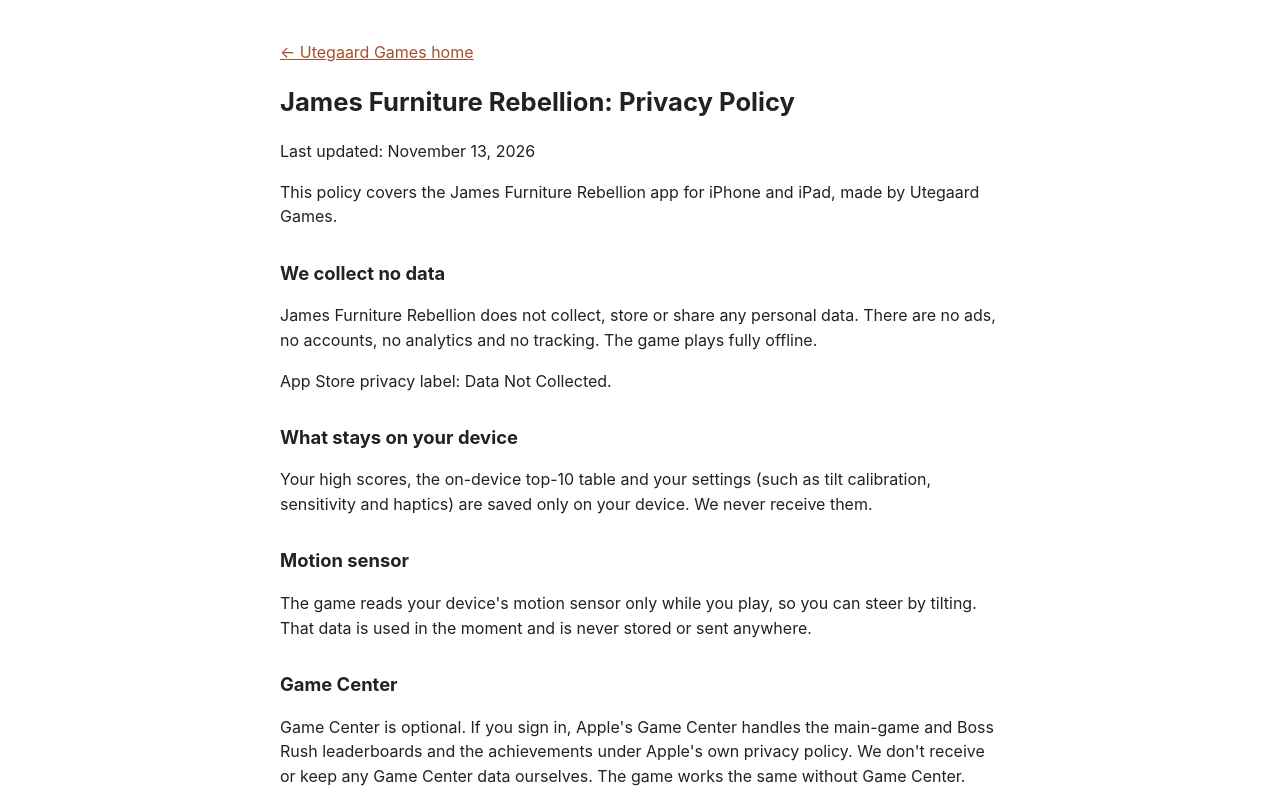
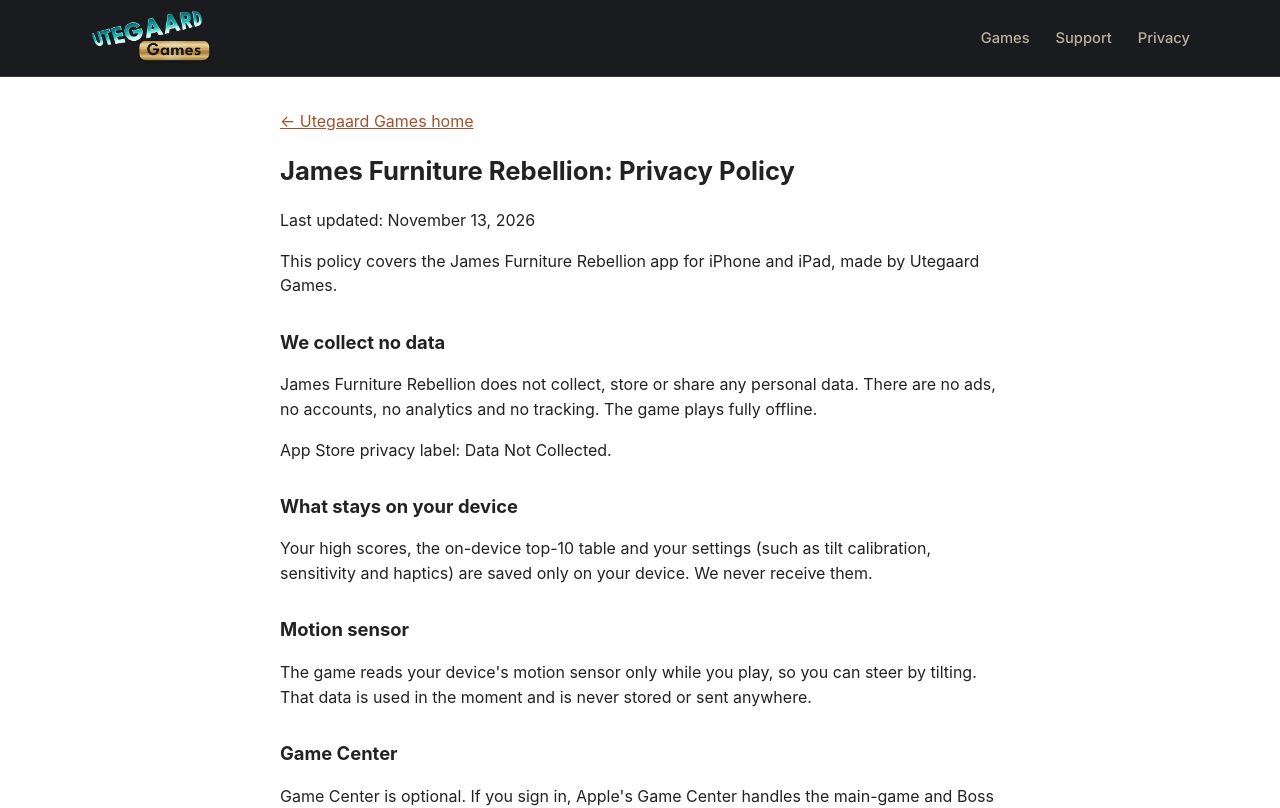
Before and after one commit to eliasu-spec/utegaard-games-website, a plain HTML site: page jfr/privacy/index.html in a window 1280 px wide. Shown: the top 808 px of the page. Drawn offline with Linux system fonts and the light colour scheme.

Commit message:
JFR privacy/support: add the site's top menu bar (logo home, Games, Support, Privacy) via shared chrome.css (staged, not on main)

```diff
--- a/jfr/privacy/index.html
+++ b/jfr/privacy/index.html
@@ -1,8 +1,26 @@
 <!doctype html>
 <html lang="en"><head><meta charset="utf-8"><meta name="viewport" content="width=device-width,initial-scale=1">
 <title>James Furniture Rebellion: Privacy Policy | Utegaard Games</title>
-<style>body{font-family:-apple-system,system-ui,sans-serif;max-width:720px;margin:40px auto;padding:0 20px;line-height:1.55;color:#222}h1{font-size:1.6em}h2{font-size:1.15em;margin-top:1.6em}a{color:#a0522d}</style></head>
+<style>body{margin:0;font-family:-apple-system,system-ui,sans-serif;line-height:1.55;color:#222;background:#fff}main{max-width:720px;margin:0 auto;padding:32px 20px 48px}h1{font-size:1.6em}h2{font-size:1.15em;margin-top:1.6em}a{color:#a0522d}</style><link rel="stylesheet" href="/css/chrome.css">
+</head>
 <body>
+<a class="skip" href="#top">Skip to content</a>
+<header class="site-header">
+  <div class="wrap header-inner">
+    <a class="brand brand--logo" href="/">
+      <picture>
+        <source srcset="/assets/logos/utegaard-games-logo-header.webp" type="image/webp">
+        <img src="/assets/logos/utegaard-games-logo-header.png" width="400" height="181" alt="Utegaard Games">
+      </picture>
+    </a>
+    <nav class="nav" aria-label="Primary">
+      <a href="/#games">Games</a>
+      <a href="/jfr/support/">Support</a>
+      <a href="/jfr/privacy/">Privacy</a>
+    </nav>
+  </div>
+</header>
+<main id="top">
 <nav><a href="/">&larr; Utegaard Games home</a></nav>
 <h1>James Furniture Rebellion: Privacy Policy</h1>
 <p>Last updated: November 13, 2026</p>
@@ -24,4 +42,5 @@
 <p>Questions? Email <a href="mailto:support.utegaardgames@gmail.com">support.utegaardgames@gmail.com</a>.</p>
 <p><a href="/jfr/support/">Support</a></p>
 <footer><p>© 2026 Utegaard Games</p></footer>
+</main>
 </body></html>
```
Also changed, not shown: jfr/support/index.html (+20 -1 lines).
